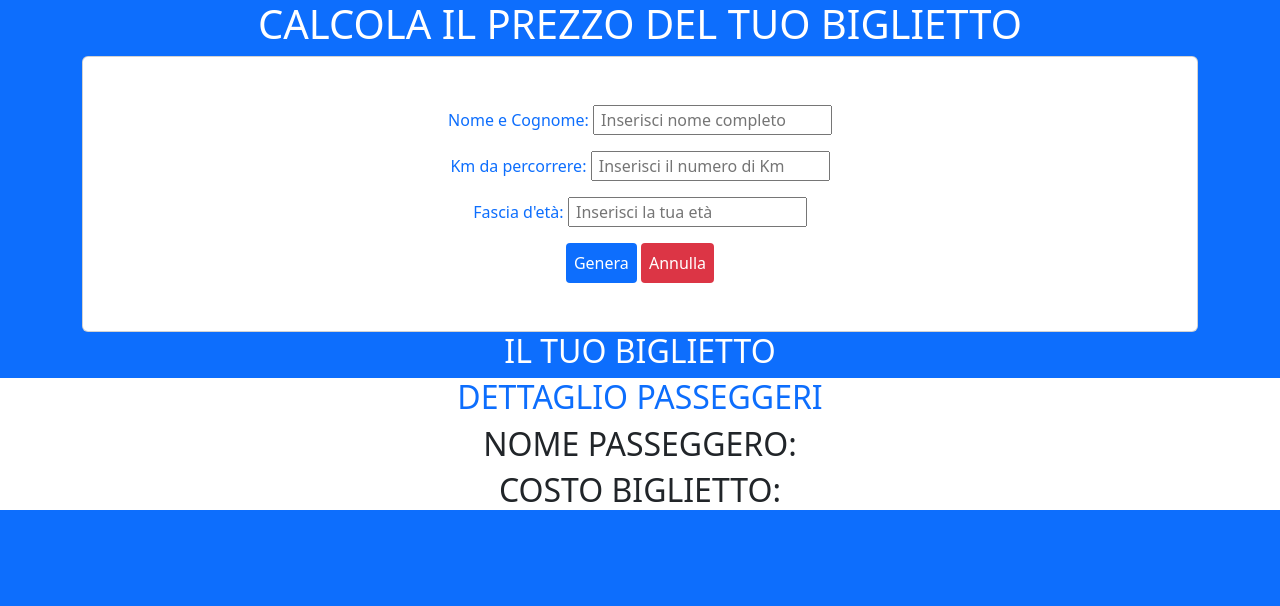
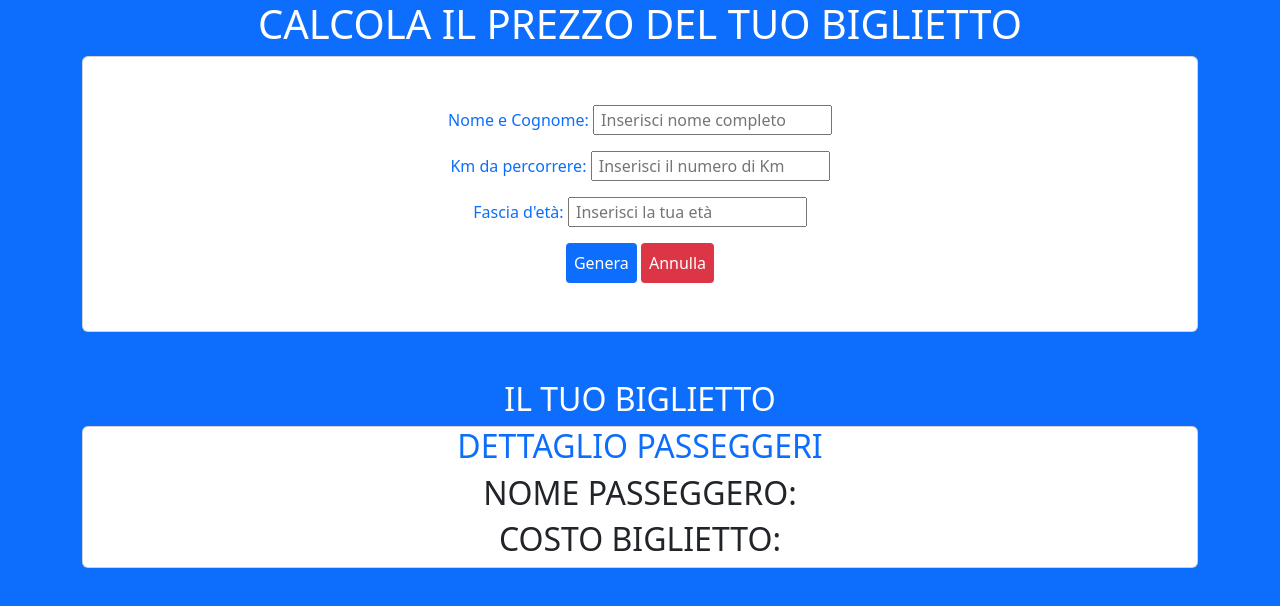
Before and after one commit to DanieleMorello/js-biglietto-treno-form, a plain HTML site: page index.html in a window 1280 px wide. Drawn offline with nearby package versions, Linux system fonts and the light colour scheme.

Commit message:
Beautify Card ticket details

```diff
--- a/index.html
+++ b/index.html
@@ -48,26 +48,41 @@
             </div>
 
             <div class="text-center">
-                <button type="submit" id="generate" class="mt-3 mb-5 border-0 bg-primary text-white p-2 rounded-1">Genera</button>
-                <button type="reset" id="reset" class="mt-3 mb-5 border-0 bg-danger text-white p-2 rounded-1">Annulla</button>
+              <button type="submit" id="generate" class="mt-3 mb-5 border-0
+                bg-primary text-white p-2 rounded-1">Genera</button>
+              <button type="reset" id="reset" class="mt-3 mb-5 border-0
+                bg-danger text-white p-2 rounded-1">Annulla</button>
             </div>
           </div>
         </div>
       </div>
     </div>
 
-    <h2 class="text-uppercase text-center text-white">Il tuo biglietto</h2>
+    <h2 class="text-uppercase text-center text-white mt-5">Il tuo biglietto</h2>
 
-    <div class="bg-white text-center">
+  <!-- Card ticket details -->
+    <div class="container text-center">
+      <div class="row">
+        <div class="col-12">
+          <div class="card bg-white">
             <h3 class="h2 text-uppercase text-primary">Dettaglio passeggeri</h3>
-
-      <p class="h2 text-uppercase">nome passeggero: <span id="namePasseger"></span></p>
-
-
-      <p class="h2 text-uppercase">costo biglietto: <span id="price"></span></p>
-
+            <div class="col">
+              <p class="h2 text-uppercase">
+                nome passeggero:
+                <span id="namePasseger"></span>
+              </p>
             </div>
 
+            <div class="col">
+              <p class="h2 text-uppercase">
+                costo biglietto:
+                <span id="price"></span>
+              </p>
+            </div>
+          </div>
+        </div>
+      </div>
+    </div>
     <!-- Bootstrap JS -->
     <script
       src="https://cdn.jsdelivr.net/npm/bootstrap@5.2.3/dist/js/bootstrap.bundle.min.js"
```
Lines whose indentation alone changed are shown as unchanged.
